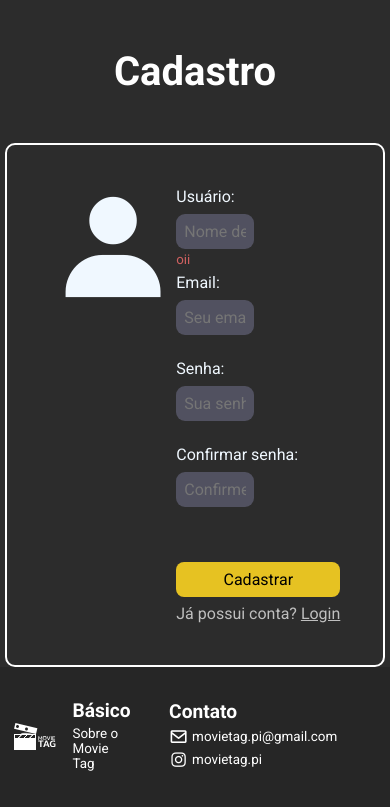
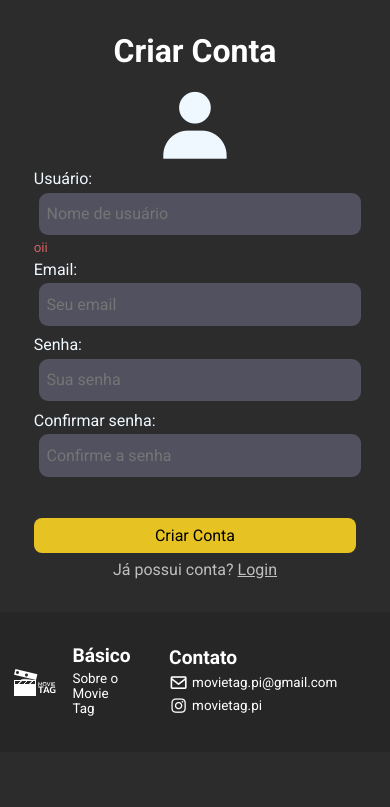
Before and after one commit to movietag/Web, a PHP site: page /cadastro.html in a window 390 px wide; the page is wider, and only the part inside the window is pictured. Shown: the part 98-905 px from the top of that part. After the commit the page ends 814 px from the top of that part, so only its background shows below. Run offline with PHP 8.4, Linux system fonts and the light colour scheme.

Commit message:
reponsividade de cadastro
necessario consertar footer e nav

```diff
--- a/cadastro.html
+++ b/cadastro.html
@@ -41,7 +41,7 @@
     </header>
     <section>
         <div class="secao-caixa">
-            <h1>Cadastro</h1>
+            <h1>Criar Conta</h1>
             <div class="conteudo">
 
                 <!-- Icone -->
@@ -71,7 +71,7 @@
                         <input type="password" name="uConfSenha" id="uConfSenha" placeholder="Confirme a senha" required>
                         <small id="alertaCS" class="alertas"></small>
                     </div>
-                    <button class="butao" type="submit">Cadastrar</button>
+                    <button class="butao" type="submit">Criar Conta</button>
                     <p id="psenha">Já possui conta? <a href="index.html" id="psenhaA">Login</a></p>
                 </form>
 
--- a/css/cadastro.css
+++ b/css/cadastro.css
@@ -91,3 +91,44 @@ form label{
 .info-caixas{
     margin-bottom: 0.3rem;
 }
+
+@media (max-width: 768px){
+    .secao-caixa{
+        padding: 3vh;
+    }
+    .secao-caixa h1{
+        font-size: 2em;
+        margin: 0.2em;
+    }
+
+    .secao-caixa .butao{
+        max-width: 100%;
+        font-size: 1em;
+    }
+
+    .secao-caixa input{
+        width: 100%;
+        height: 5vh;
+        margin: 0.3em;
+        font-size: 1em;
+    }
+    .conteudo{
+        display: block;
+        width: 100%;
+        padding: 1vh;
+        border: none;
+    }
+
+    .icone{
+        font-size: 10vh;
+        display: flex;
+        justify-content: center;
+    }
+
+    .info-caixas{
+        display: flex;
+        justify-content: center;
+        flex-direction: column;
+    }
+
+}
```
